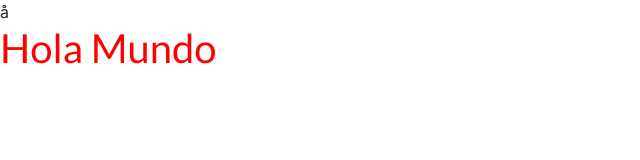
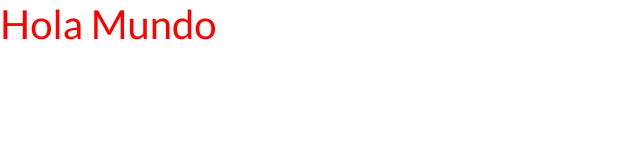
Before and after one commit to SirAntoni/huacachin-app, a plain HTML site: page index.html in a window 1280 px wide. Shown: the whole page, without its empty margins (0-640 px from the left). Drawn offline with nearby package versions, Linux system fonts and the light colour scheme.

Commit message:
Pruebas renderizado 2

```diff
--- a/index.html
+++ b/index.html
@@ -7,12 +7,8 @@
     <meta name="viewport" content="width=device-width, initial-scale=1.0">
     <title>Document</title>
     <link rel="stylesheet" href="https://cdn.jsdelivr.net/npm/bootstrap@4.6.0/dist/css/bootstrap.min.css" integrity="sha384-B0vP5xmATw1+K9KRQjQERJvTumQW0nPEzvF6L/Z6nronJ3oUOFUFpCjEUQouq2+l" crossorigin="anonymous">
-    <link rel="stylesheet" href="css/style.css"> å
+    <link rel="stylesheet" href="css/style.css">
 </head>
-
-<style>
-
-</style>
 
 <body>
 
```
